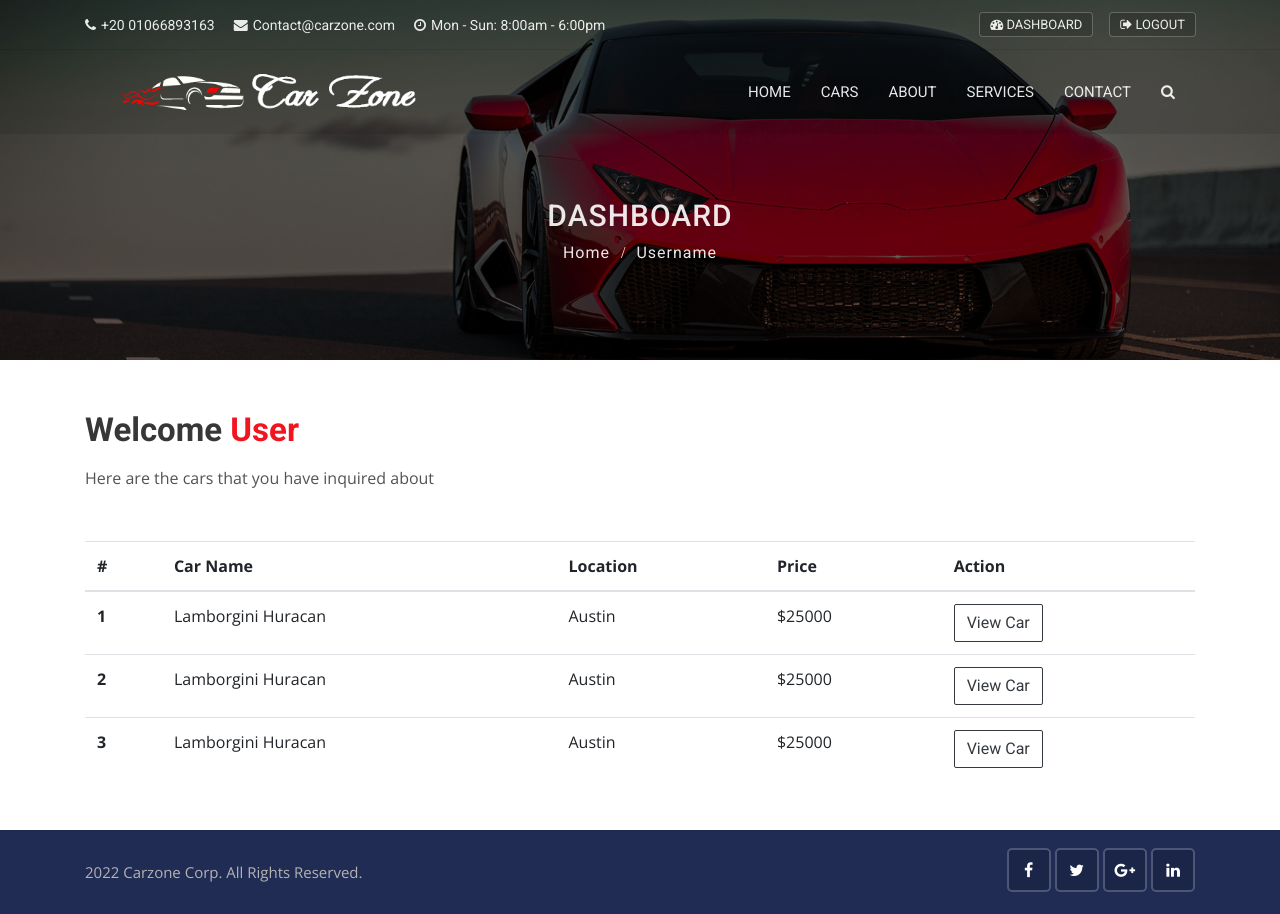
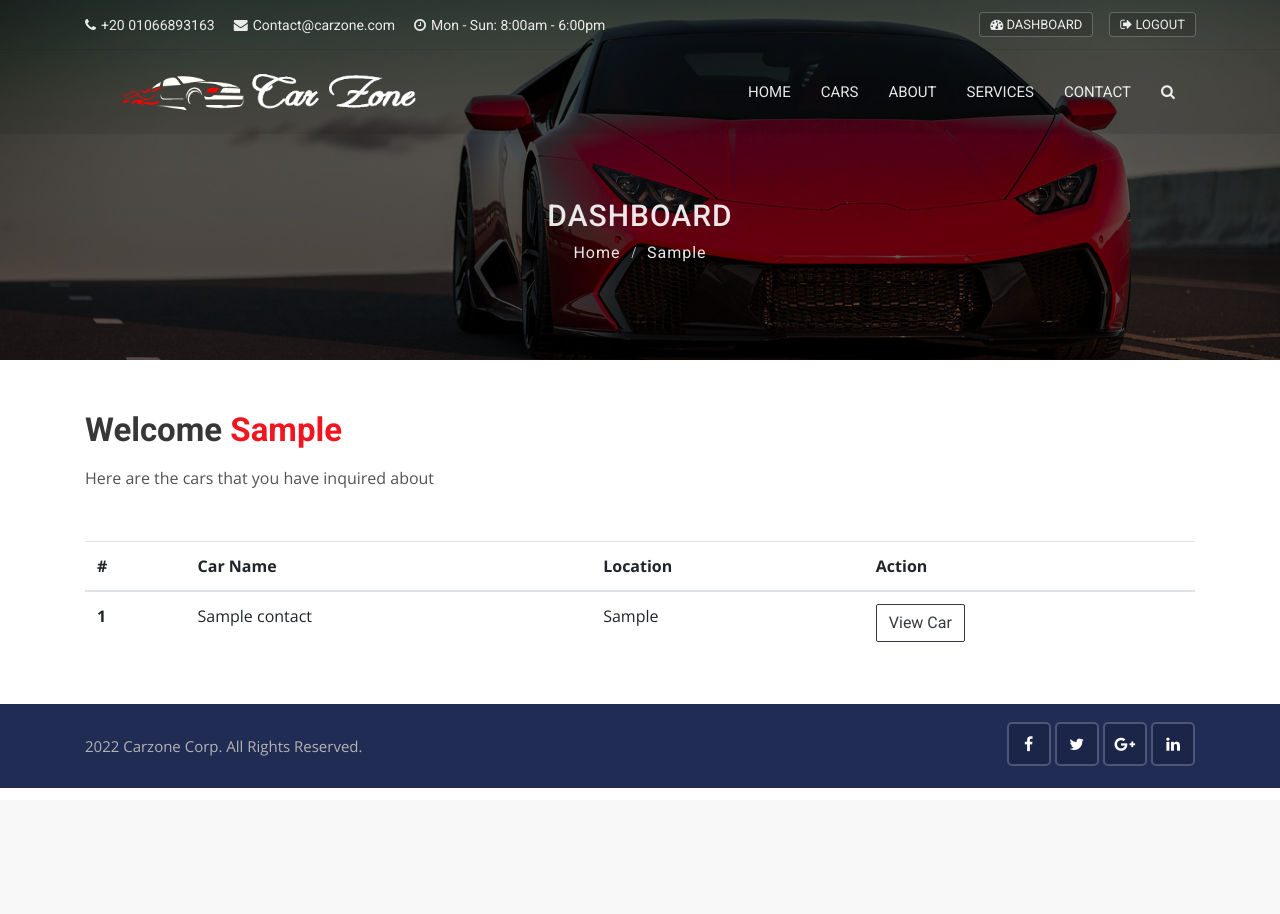
Before and after one commit to SaadEssam/Django-CarZone, a Django app: page /accounts/dashboard in a window 1280 px wide. After the commit the page ends 788 px from the top, so only its background shows below. Run offline with Django 3.2, Linux system fonts and the light colour scheme; a user stored in the database is signed in; tables that the repository leaves empty hold one stand-in row (values such as "Sample post"); some libraries are stand-ins or nearby versions.

Commit message:
Dashboard Functionality

```diff
--- a/accounts/views.py
+++ b/accounts/views.py
@@ -1,6 +1,8 @@
 from django.shortcuts import redirect, render
 from django.contrib import messages, auth
 from django.contrib.auth.models import User
+from contacts.models import Contact
+from django.contrib.auth.decorators import login_required
 # Create your views here.
 
 
@@ -55,8 +57,13 @@ def register(request):
     return render(request, 'accounts/register.html')
 
 
+@login_required(login_url = 'login')
 def dashboard(request):
-  return render(request, 'accounts/dashboard.html')
+  user_inquiry = Contact.objects.order_by('-create_date').filter(user_id=request.user.id)
+  data = {
+    'inquiries': user_inquiry,
+  }
+  return render(request, 'accounts/dashboard.html', data)
 
 def logout(request):
   if request.method == 'POST':
--- a/templates/accounts/dashboard.html
+++ b/templates/accounts/dashboard.html
@@ -12,7 +12,7 @@
           <h1>Dashboard</h1>
           <ul class="breadcrumbs">
               <li><a href="{% url 'home' %}">Home</a></li>
-              <li class="active">Username</li>
+              <li class="active">{{user.first_name}}</li>
           </ul>
       </div>
   </div>
@@ -26,43 +26,33 @@
 {% include 'includes/messages.html' %}
 
 <div class="main-title" style="text-align:left !important;">
-          <h1>Welcome <span>User</span></h1>
+          <h1>Welcome <span>{{user.first_name}}</span></h1>
           <p>Here are the cars that you have inquired about</p>
       </div>
+      {% if inquiries %}
         <table class="table table-hover">
           <thead>
           <tr>
             <th scope="col">#</th>
             <th scope="col">Car Name</th>
             <th scope="col">Location</th>
-    <th scope="col">Price</th>
             <th scope="col">Action</th>
           </tr>
           </thead>
           <tbody>
+          {% for inquiry in inquiries %}
             <tr>
               <th scope="row">1</th>
-    <td>Lamborgini Huracan</td>
-    <td>Austin</td>
-    <td>$25000</td>
-    <td><a href="#" class="btn btn-outline-dark">View Car</a></td>
+              <td>{{inquiry.car_title}}</td>
+              <td>{{inquiry.city}}</td>
+              <td><a href="{% url 'car_detail' inquiry.car_id %}" class="btn btn-outline-dark">View Car</a></td>
             </tr>
-  <tr>
-    <th scope="row">2</th>
-    <td>Lamborgini Huracan</td>
-    <td>Austin</td>
-    <td>$25000</td>
-    <td><a href="#" class="btn btn-outline-dark">View Car</a></td>
-  </tr>
-  <tr>
-    <th scope="row">3</th>
-    <td>Lamborgini Huracan</td>
-    <td>Austin</td>
-    <td>$25000</td>
-    <td><a href="#" class="btn btn-outline-dark">View Car</a></td>
-  </tr>
+          {% endfor %}
           </tbody>
         </table>
+          {% else %}
+            <h4>You have no inquiries</h4>
+          {% endif %}
 </div>
 
 <!--   Dashboard End   -->
```
Also changed, not shown: carzone/settings.py (+8 -0 lines), contacts/views.py (+23 -0 lines), templates/cars/car_detail.html (+6 -3 lines). Lines whose indentation alone changed are shown as unchanged.
